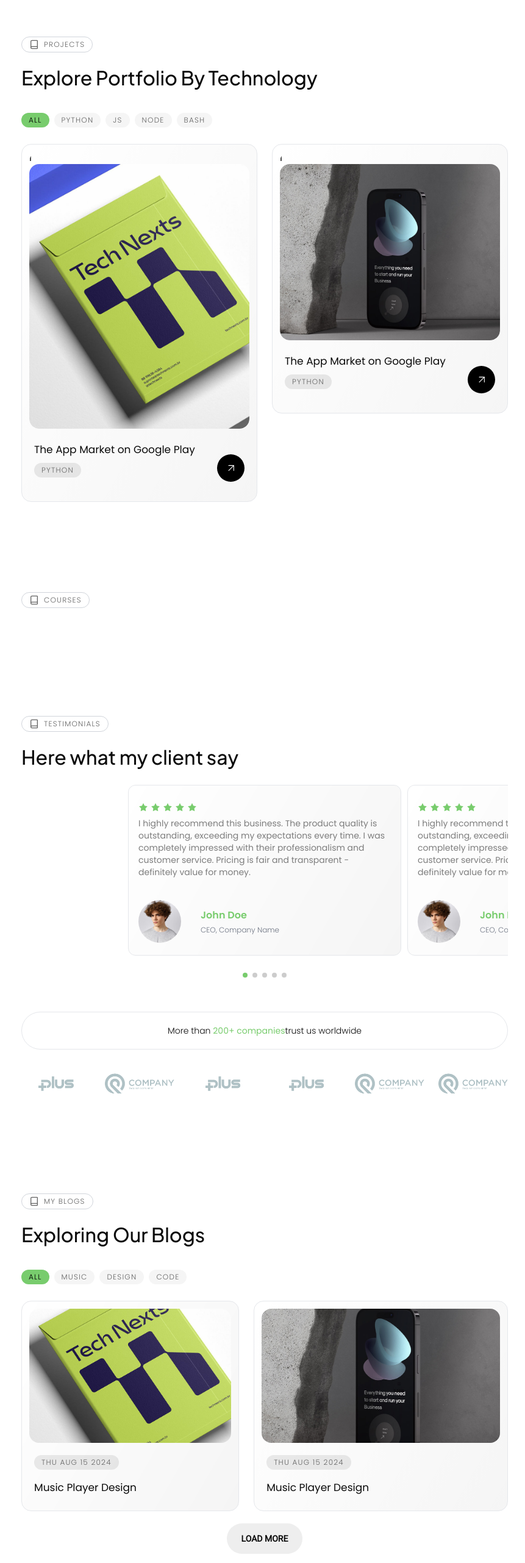
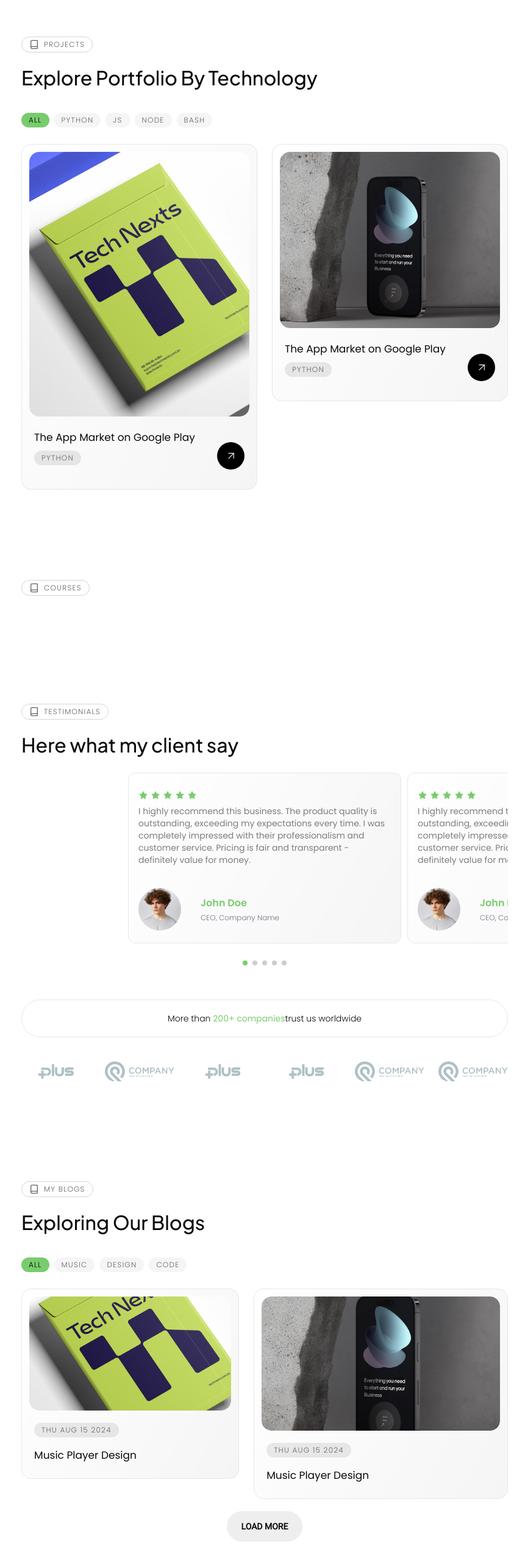
Before and after one commit to Kapilrohilla/portfolio, a Next.js app: page / in a window 1280 px wide. Shown: the part 4143-6706 px from the top of the page at 61% size, without its empty margins (419-1280 px from the left). Built offline with nearby package versions, Linux system fonts and the light colour scheme.

Commit message:
design: add blog animation

```diff
--- a/app/globals.css
+++ b/app/globals.css
@@ -300,6 +300,7 @@ html {
   max-width: 28rem;
   width: 100%;
   margin: auto;
+  user-select: none;
   --slide-height: 19rem;
   --slide-spacing: 1rem;
   --slide-size: 100%;
--- a/components/Box/BlogBox.tsx
+++ b/components/Box/BlogBox/BlogBox.tsx
@@ -1,6 +1,7 @@
 import Image from "next/image";
 import React from "react";
-import Pills from "../Pills";
+import Pills from "../../Pills";
+import ImageComponent, { CardPill } from "../Components";
 
 type BlogBoxP = {
   className?: string;
@@ -12,18 +13,20 @@ const BlogBox = ({ className, imgSrc }: BlogBoxP) => {
       <div
         className={`w-full border border-gray-200 dark:border-[rgba(255,255,255,0.06)] rounded-2xl p-3 bg-[linear-gradient(120deg,rgba(0,0,0,0),rgba(0,0,0,.04))] ${className}`}
       >
-        <Image
+        {/* <Image
           src={imgSrc || "/project-photo.png"}
           alt="project-photo"
           width={700}
           height={700}
           className="rounded-2xl w-full aspect-video min-h-[220px] object-cover"
+        /> */}
+        <ImageComponent
+          imgSrc={imgSrc || "/project-photo.png"}
+          aspect={"video"}
         />
         <div className="flex flex-col pt-5 py-3 px-2 text-[17px]">
           <div className="">
-            <Pills className="bg-[#64646422] border-none  py-2">
-              {new Date().toDateString()}
-            </Pills>
+            <CardPill>{new Date().toDateString()}</CardPill>
           </div>
           <p className="leading-7 text-heading">Music Player Design</p>
         </div>
--- /dev/null
+++ b/components/Box/Components.tsx
@@ -0,0 +1,50 @@
+"use client";
+import Pills from "@/components/Pills";
+import { useCursor } from "@/contexts/cursor";
+import Image from "next/image";
+
+type aspect_value = "video" | "auto";
+
+const ImageComponent = ({
+  imgSrc,
+  aspect,
+}: {
+  imgSrc: string;
+  // aspect: "video" | string;
+  aspect: aspect_value;
+}) => {
+  const { setBig, setSmall } = useCursor();
+  return (
+    <>
+      <div
+        className="h-fit w-fit overflow-hidden rounded-2xl relative"
+        onMouseEnter={setBig}
+        onMouseLeave={setSmall}
+      >
+        <Image
+          src={imgSrc || "/project-photo.png"}
+          alt="project-photo"
+          width={700}
+          height={700}
+          className={`rounded-2xl w-full ${aspect === "video" ? "aspect-video" : "aspect-auto"} object-cover hover:scale-105 transition-all `}
+          style={{
+            transitionDuration: "0.5s",
+          }}
+        />
+      </div>
+    </>
+  );
+};
+export default ImageComponent;
+
+export const CardPill = ({ children }: { children: React.ReactNode }) => {
+  const { isBig } = useCursor();
+  return (
+    <Pills
+      className={` border-none  py-2  transition-all duration-500 ${isBig ? "bg-primary_green font-semibold" : "bg-[#64646422]"}`}
+    >
+      {/* Python */}
+      {children}
+    </Pills>
+  );
+};
--- a/components/Box/ProjectBox.tsx
+++ b/components/Box/ProjectBox/ProjectBox.tsx
@@ -1,29 +1,22 @@
 import Image from "next/image";
 import React from "react";
-import Pills from "../Pills";
+import Pills from "../../Pills";
 import { ArrowRight } from "lucide-react";
+import ImageComponent, { CardPill } from "../Components";
 
 const ProjectBox = ({ className, imgSrc }: ProjectP) => {
   return (
     <div
       className={`w-full border h-fit border-gray-200 dark:border-[rgba(255,255,255,0.06)] rounded-2xl p-3 bg-[linear-gradient(120deg,rgba(0,0,0,0),rgba(0,0,0,.04))] overflow-hidden ${className}`}
     >
-      <div className="h-fit w-fit overflow-hidden rounded-2xl relative">
-        i
-        <Image
-          src={imgSrc || "/project-photo.png"}
-          alt="project-photo"
-          width={700}
-          height={700}
-          className="rounded-2xl w-full aspect-auto object-cover hover:scale-110 transition-all"
-        />
-      </div>
+      <ImageComponent imgSrc={imgSrc || "/project-photo.png"} aspect={"auto"} />
       <div className="flex flex-col pt-5 py-3 px-2 text-[17px] gap-2 ">
         <p className="leading-7 pr-[70px] text-heading">
           {"The App Market on Google Play"}
         </p>
         <div className="relative">
-          <Pills className="bg-[#64646422] border-none  py-2">Python</Pills>
+          {/* <Pills className="bg-[#64646422] border-none  py-2">Python</Pills> */}
+          <CardPill>{"Python"}</CardPill>
           <div className="absolute bottom-2 h-[45px] aspect-square bg-black dark:bg-[rgba(255,255,255,0.03)] rounded-full flex justify-center items-center right-0 -rotate-45">
             <ArrowRight strokeWidth={1.3} className="text-white h-5" />
           </div>
--- a/components/Nav.tsx
+++ b/components/Nav.tsx
@@ -1,10 +1,10 @@
 "use client";
 import React, { useState } from "react";
 import Pills from "./Pills";
-import ProjectBox from "./Box/ProjectBox";
+import ProjectBox from "./Box/ProjectBox/ProjectBox";
 import { Button } from "./ui/button";
 import { poppins, roboto } from "@/lib/fonts";
-import BlogBox from "./Box/BlogBox";
+import BlogBox from "./Box/BlogBox/BlogBox";
 const navs = ["all", "python", "js", "node", "bash"];
 type NavP = {
   navs: string[];
```
